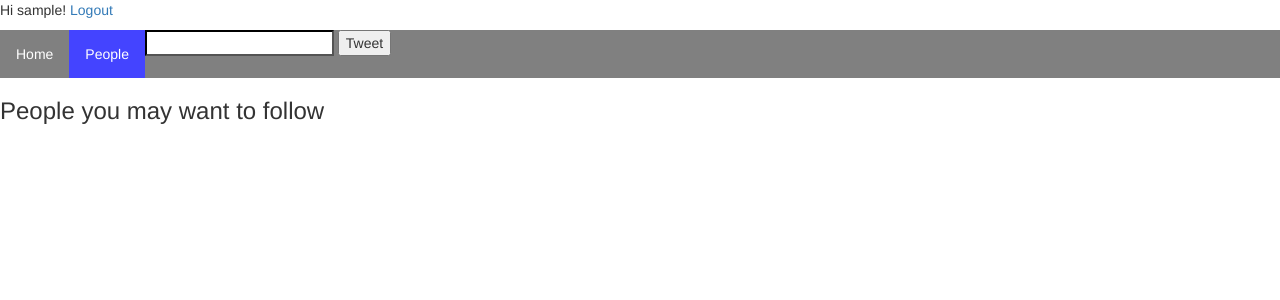
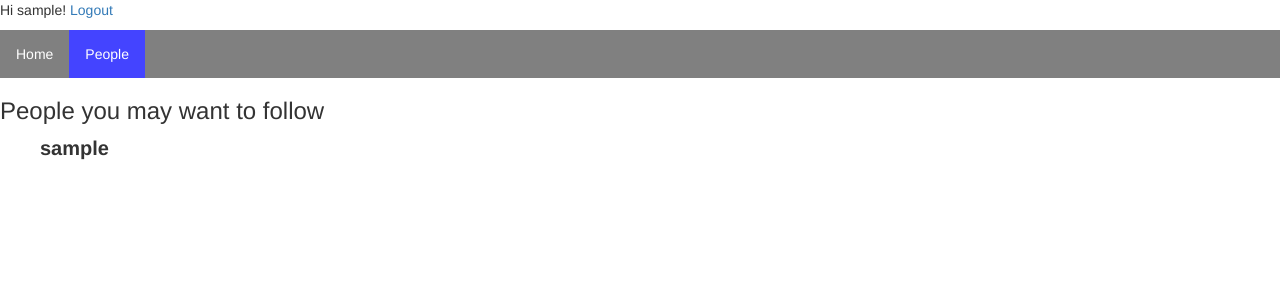
Before and after one commit to mrxcnh/TweeterClone, a Django app: page /tweeter/people/ in a window 1280 px wide. Shown: the top 300 px of the page. Run offline with Django 3.2, Linux system fonts and the light colour scheme; the visitor is signed in with stand-in values (Sample User, id 1); data comes from the database, SQL or seed files in the repository; data that the repository does not hold is empty; some libraries are stand-ins or nearby versions.

Commit message:
Update tweetUI and Add FollowUI

```diff
--- a/TweeterClone/urls.py
+++ b/TweeterClone/urls.py
@@ -14,7 +14,6 @@ Including another URLconf
     2. Add a URL to urlpatterns:  path('blog/', include('blog.urls'))
 """
 from django.contrib import admin
-from django.contrib.auth import views as auth_views
 from django.urls import path, include
 
 
--- a/templates/registration/login.html
+++ b/templates/registration/login.html
@@ -5,9 +5,8 @@
     <title>Login</title>
     <link rel="stylesheet" href="https://maxcdn.bootstrapcdn.com/bootstrap/3.3.7/css/bootstrap.min.css">
     <link rel="stylesheet" href="https://abs.twimg.com/a/1543893215/css/t1/twitter_core.bundle.css" class="coreCSSBundles">
-  <link rel="stylesheet" class="moreCSSBundles" href="https://abs.twimg.com/a/1543893215/css/t1/twitter_more_1.bundle.css">
-  <link rel="stylesheet" class="moreCSSBundles" href="https://abs.twimg.com/a/1543893215/css/t1/twitter_more_2.bundle.css">
-
+    <link rel="stylesheet" class="moreCSSBundles" href="https://abs.twimg.com/a/1543893215/css/t1/twitter_more_1.bundle.css">
+    <link rel="stylesheet" class="moreCSSBundles" href="https://abs.twimg.com/a/1543893215/css/t1/twitter_more_2.bundle.css">
 </head>
 <body>
 <div class="topbar js-topbar">
--- /dev/null
+++ b/tweeter/static/tweeter/people_style.css
@@ -0,0 +1,49 @@
+.split {
+            height: 100%;
+            position: fixed;
+            z-index: 1;
+            top: 0;
+            overflow-x: hidden;
+            padding-top: 20px;
+        }
+
+        /* Control the left side */
+        .left {
+            left: 0;
+            width: 70%;
+
+        }
+
+        /* Control the right side */
+        .right {
+            right: 0;
+            width: 30%;
+
+        }
+
+        #nav ul {
+            list-style-type: none;
+            margin: 0;
+            padding: 0;
+            overflow: hidden;
+            background-color: gray;
+        }
+        #nav li {
+            float: left;
+        }
+
+        #nav li a {
+            display: block;
+            color: white;
+            text-align: center;
+            padding: 14px 16px;
+             text-decoration: none;
+        }
+
+        #nav li a:hover:not(.active) {
+            background-color: #CCFF;
+        }
+
+        #nav .active {
+            background-color: #44FF;
+        }
--- a/tweeter/templates/tweeter/people.html
+++ b/tweeter/templates/tweeter/people.html
@@ -2,79 +2,34 @@
 {% include 'header.html' %}
 {% block style %}
     <link rel="stylesheet" href="https://maxcdn.bootstrapcdn.com/bootstrap/3.3.7/css/bootstrap.min.css">
-    <style>
-        .split {
-            height: 100%;
-            position: fixed;
-            z-index: 1;
-            top: 0;
-            overflow-x: hidden;
-            padding-top: 20px;
-        }
-
-        /* Control the left side */
-        .left {
-            left: 0;
-            width: 70%;
-
-        }
-
-        /* Control the right side */
-        .right {
-            right: 0;
-            width: 30%;
-
-        }
-
-        #nav ul {
-            list-style-type: none;
-            margin: 0;
-            padding: 0;
-            overflow: hidden;
-            background-color: gray;
-        }
-        #nav li {
-            float: left;
-        }
-
-        #nav li a {
-            display: block;
-            color: white;
-            text-align: center;
-            padding: 14px 16px;
-             text-decoration: none;
-        }
-
-        #nav li a:hover:not(.active) {
-            background-color: #CCFF;
-        }
-
-        #nav .active {
-            background-color: #44FF;
-        }
-    </style>
 {% endblock %}
 {% load static %}
-<script src="{% static 'tweeter/js/js4index.js' %}"></script>
+<link rel="stylesheet" type="text/css" href="{% static 'tweeter/people_style.css' %}">
 {% if user.is_authenticated %}
 {% block nav %}
     <div id="nav">
         <ul>
             <li><a href="{% url 'tweeter:index' %}" >Home</a></li>
-            <li><a href="#" class="active"> People </a></li>
-            <li>
-                <form action="{% url 'tweeter:add_tweet' %}" method="post" name="frm" style="float: right;">
-                {% csrf_token %}
-                    <input type="text" name="tweet_text" style="border-color: black;">
-                    <button type="submit" class="js-global-new-tweet js-tooltip EdgeButton EdgeButton--primary js-dynamic-tooltip"> Tweet </button>
-                </form>
-            </li>
+            <li><a href="{% url 'tweeter:people' %}" class="active"> People </a></li>
     </ul>
     </div>
 {% endblock %}
 
         <div id="people_list">
             <h3> People you may want to follow </h3>
-
+            {% if user_list %}
+                <ul>
+                {% for u in user_list %}
+                    <li style="display: inline-block;"><span style="font-size: 20px;"><strong>{{ u.username }}</strong></span> </li>
+                    {% if u.username !=  user.username %}
+                    <li style="display: inline-block;"> <button onclick="" class="btn btn-primary">Follow</button>
+                    {% endif %}
+                    </li>
+                    <br>
+                {% endfor %}
+                </ul>
+            {% else %}
+                <p>Don't have a tweet yet!</p>
+            {% endif %}
         </div>
 {% endif %}
--- a/tweeter/views.py
+++ b/tweeter/views.py
@@ -1,3 +1,4 @@
+from django.contrib.auth.models import User
 from django.http import HttpResponseRedirect, HttpResponse
 from django.urls import reverse
 from django.template import loader
@@ -57,13 +58,9 @@ def reply_tweet(request, tweet_id):
 
 
 def people(request):
-    tweet_list = (Tweet.objects.all()).order_by('-time_tweeted')
-    tweet_infos = []
-    for tweet in tweet_list:
-        tweet_info = TweetInfo(tweet, tweet.like_set.all().count())
-        tweet_infos.append(tweet_info)
+    user_list = User.objects.all()
     context = {
-        'tweet_info_list': tweet_infos,
+        'user_list': user_list,
     }
     template = loader.get_template('tweeter/people.html')
     return HttpResponse(template.render(context, request))
```
Also changed, not shown: tweeter/static/tweeter/style.css (added, +53 -0 lines), tweeter/templates/tweeter/index.html (+9 -60 lines).
